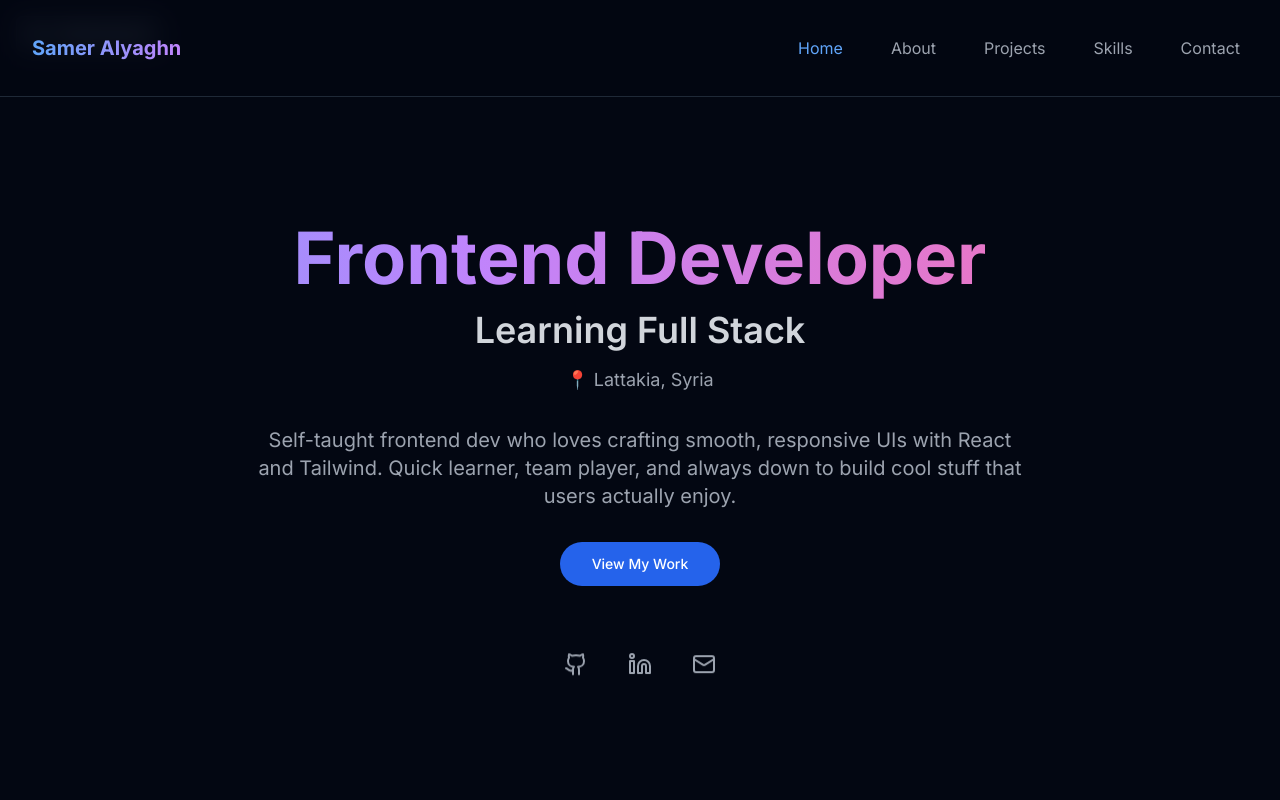
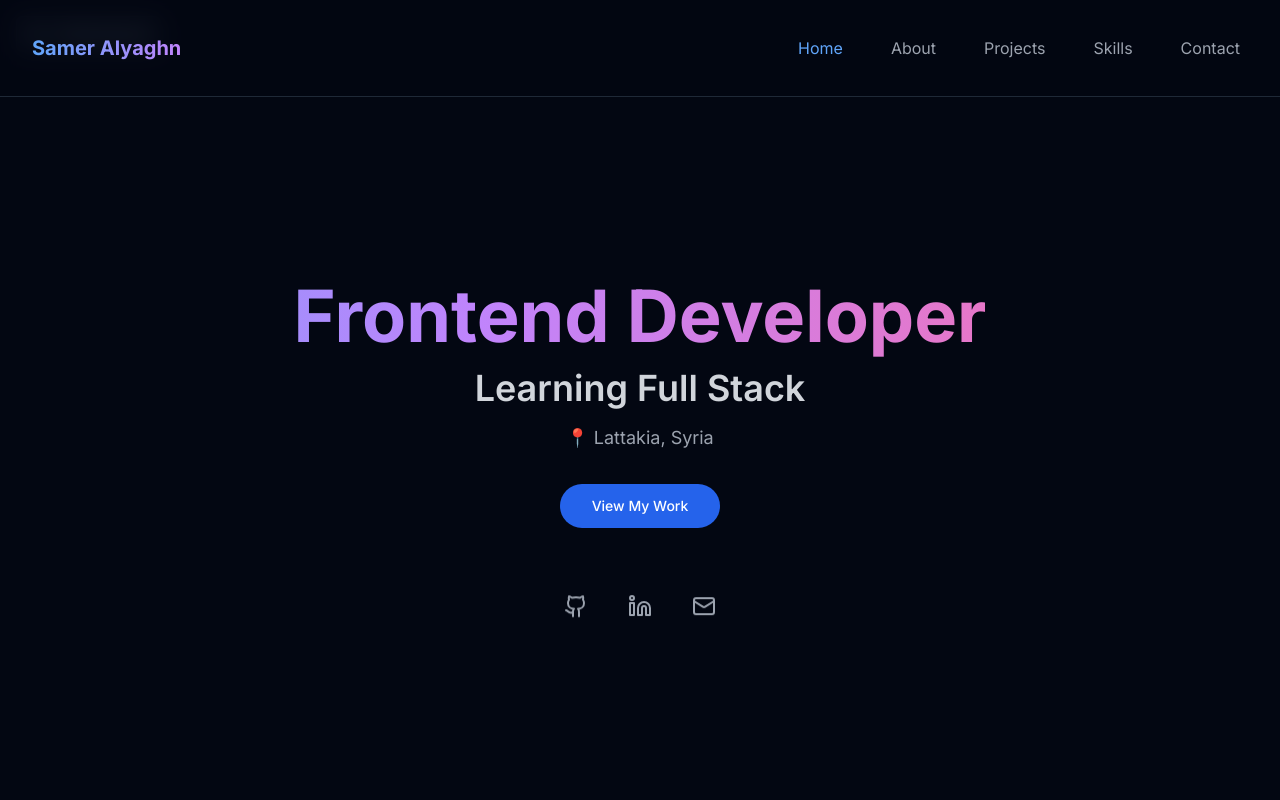
Before and after one commit to samer-svg/portfolio, a Next.js app: page / in a window 1280 px wide. Shown: the top 800 px of the page. Built offline with nearby package versions, Linux system fonts and the light colour scheme.

Commit message:
Update portfolio.tsx

```diff
--- a/portfolio.tsx
+++ b/portfolio.tsx
@@ -273,14 +273,6 @@ function PortfolioContent() {
               </div>
               <AnimatedElement
                 animation="fadeInUp"
-                delay={0.9}
-                className="text-lg sm:text-xl text-gray-400 max-w-3xl mx-auto leading-relaxed"
-              >
-                Self-taught frontend dev who loves crafting smooth, responsive UIs with React and Tailwind. Quick
-                learner, team player, and always down to build cool stuff that users actually enjoy.
-              </AnimatedElement>
-              <AnimatedElement
-                animation="fadeInUp"
                 delay={1.1}
                 className="flex flex-col sm:flex-row gap-4 justify-center items-center"
               >
```
